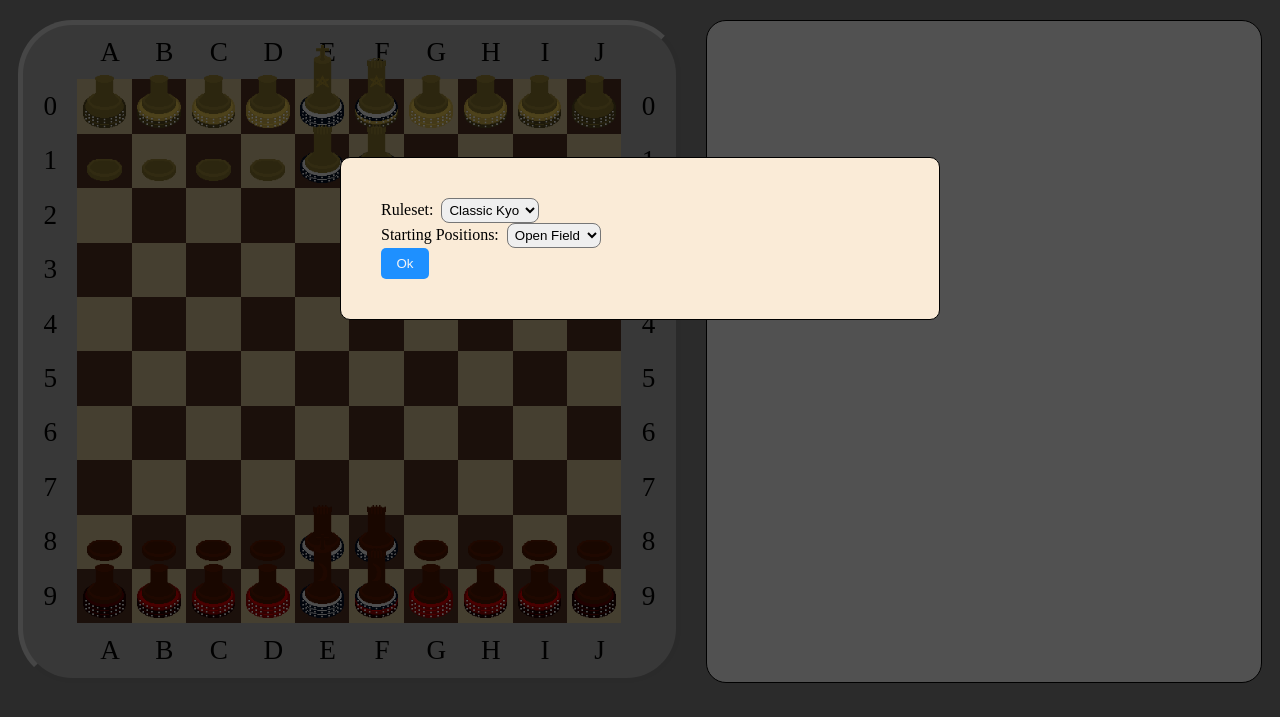
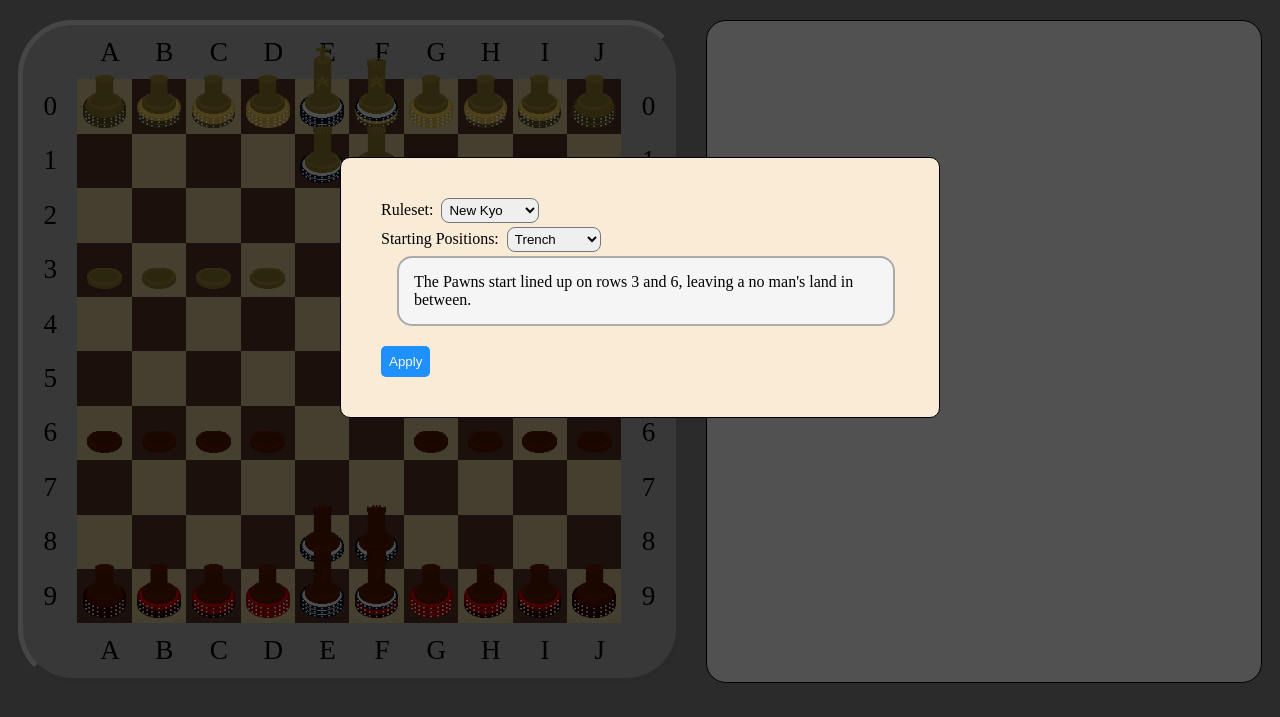
Before and after one commit to kjniemela/kyo, a website: page client/index.html in a window 1280 px wide. Both pictures are taken after a click on the button "Settings". Shown: the part 83-800 px from the top of the page. Drawn offline with Linux system fonts and the light colour scheme.

Commit message:
add startPos

```diff
--- a/client/game.js
+++ b/client/game.js
@@ -10,6 +10,8 @@ let turnLog = []
 
 const config = {
   allowUndo: false,
+  startPos: 'middle',
+  ruleset: 'new',
 }
 
 const urlGameId = location.hash.substring(1)
@@ -764,21 +766,23 @@ function newOnlineGame() {
   sendActions([['newGame', []]])
   document.getElementById('connect').disabled = true
   document.getElementById('disconnect').disabled = false
+  document.getElementById('settings').disabled = true
 }
 
 function disconnectFromGame() {
   sendActions([['disconnect', []]])
   document.getElementById('connect').disabled = false
   document.getElementById('disconnect').disabled = true
+  document.getElementById('settings').disabled = false
   location.hash = '';
 }
 
-function createSelect(name, label, options) {
+function createSelect(name, label, options, selected, onchange) {
   return createElement('div', { classes: ['selectBox'], children: [
     createElement('label', { attributes: { for: name, innerText: label } }),
-    createElement('select', { attributes: { name }, children: [
+    createElement('select', { attributes: { name, onchange: (e) => onchange(e.target.value) }, children: [
       ...options.map(([value, text]) =>
-        createElement('option', { attributes: { value, innerText: text } }),
+        createElement('option', { attributes: { value, innerText: text, selected: (value === selected) } }),
       ),
     ] }),
   ] });
@@ -788,22 +792,39 @@ function openSettings() {
   const dialogShadow = document.getElementById('dialogShadow');
   const dialog = document.getElementById('dialog');
 
+  const startPosDescs = {
+    rear: 'The Pawns start lined up on rows 1 and 8, directly in front of the Heavies.',
+    middle: 'The Pawns start lined up on rows 3 and 6, leaving a no man\'s land in between.',
+    front: 'The Pawns start lined up on rows 4 and 5, directly facing each other.',
+  };
+
   dialog.innerHTML = '';
-  dialog.appendChild(createElement('div', { children: [
+  dialog.appendChild(createElement('div', { classes: [
+    'flex',
+    'flex-column',
+    'gap-1',
+  ], children: [
     createSelect('ruleset', 'Ruleset:', [
       ['classic', 'Classic Kyo'],
       ['new', 'New Kyo'],
-    ]),
-    createSelect('ruleset', 'Starting Positions:', [
+    ], config.ruleset, (value) => {
+      config.ruleset = value;
+    }),
+    createSelect('startPos', 'Starting Positions:', [
       ['rear', 'Open Field'],
       ['middle', 'Trench'],
       ['front', 'Deadlock'],
-    ]),
+    ], config.startPos, (value) => {
+      config.startPos = value;
+      document.getElementById('startPosDesc').innerText = startPosDescs[config.startPos];
+    }),
+    createElement('blockquote', { classes: ['mt-0', 'mx-1', 'ml-4'], attributes: { id: 'startPosDesc', innerText: startPosDescs[config.startPos] } }),
     createElement('div', { children: [
       createElement('button', { classes: ['btn'], attributes: {
-        innerText: 'Ok',
+        innerText: 'Apply',
         onclick: () => {
           dialogShadow.classList.add('hidden');
+          resetBoard();
         },
       } }),
     ] }),
@@ -978,11 +999,16 @@ function resetBoard(clearBoard=false) {
 
   /* Add Pawns */
   // Light & Heavy Pawns
+  const [goldLightPawnRow, redLightPawnRow] = {
+    'rear': [1, 8],
+    'middle': [3, 6],
+    'front': [4, 5],
+  }[config.startPos];
   for (let i = 0; i < 4; i++) {
-    tiles[1][i].pushPawn(new LightPawn(true))
-    tiles[8][i].pushPawn(new LightPawn(false))
-    tiles[1][9-i].pushPawn(new LightPawn(true))
-    tiles[8][9-i].pushPawn(new LightPawn(false))
+    tiles[goldLightPawnRow][i].pushPawn(new LightPawn(true))
+    tiles[redLightPawnRow][i].pushPawn(new LightPawn(false))
+    tiles[goldLightPawnRow][9-i].pushPawn(new LightPawn(true))
+    tiles[redLightPawnRow][9-i].pushPawn(new LightPawn(false))
     tiles[0][i].pushPawn(new HeavyPawn(true))
     tiles[9][i].pushPawn(new HeavyPawn(false))
     tiles[0][9-i].pushPawn(new HeavyPawn(true))
@@ -1003,11 +1029,12 @@ function resetBoard(clearBoard=false) {
   passTurn()
 }
 
-socket.onopen = (event) => {
+socket.onopen = () => {
   if (urlGameId) {
     sendActions([['connect', [urlGameId]]])
     document.getElementById('connect').disabled = true
     document.getElementById('disconnect').disabled = false
+    document.getElementById('settings').disabled = true
   }
 }
 
--- a/client/style.css
+++ b/client/style.css
@@ -51,6 +51,13 @@ body {
   gap: 16px;
 }
 
+.mx-1 {
+  margin-left: 4px;
+  margin-right: 4px;
+}
+.mt-0 {
+  margin-top: 0;
+}
 .ml-1 {
   margin-left: 4px;
 }
```
